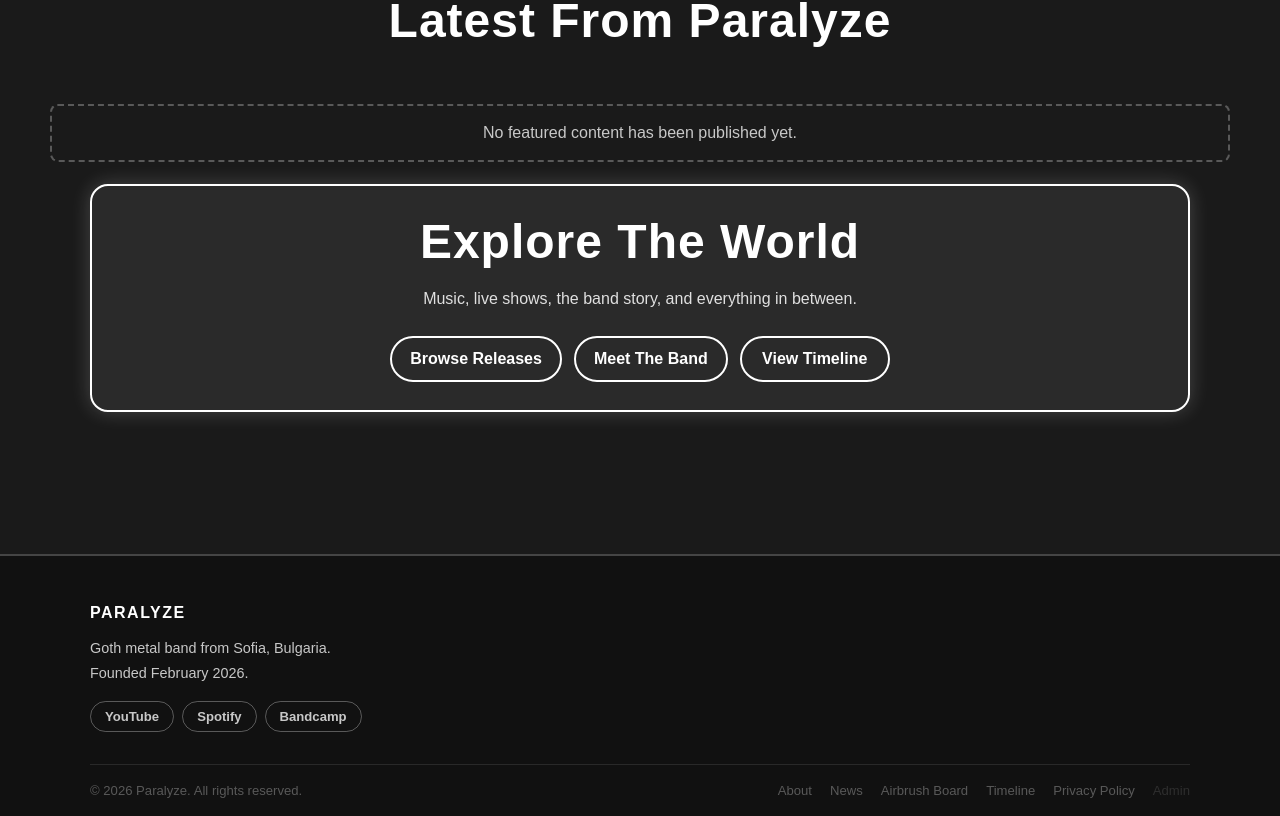
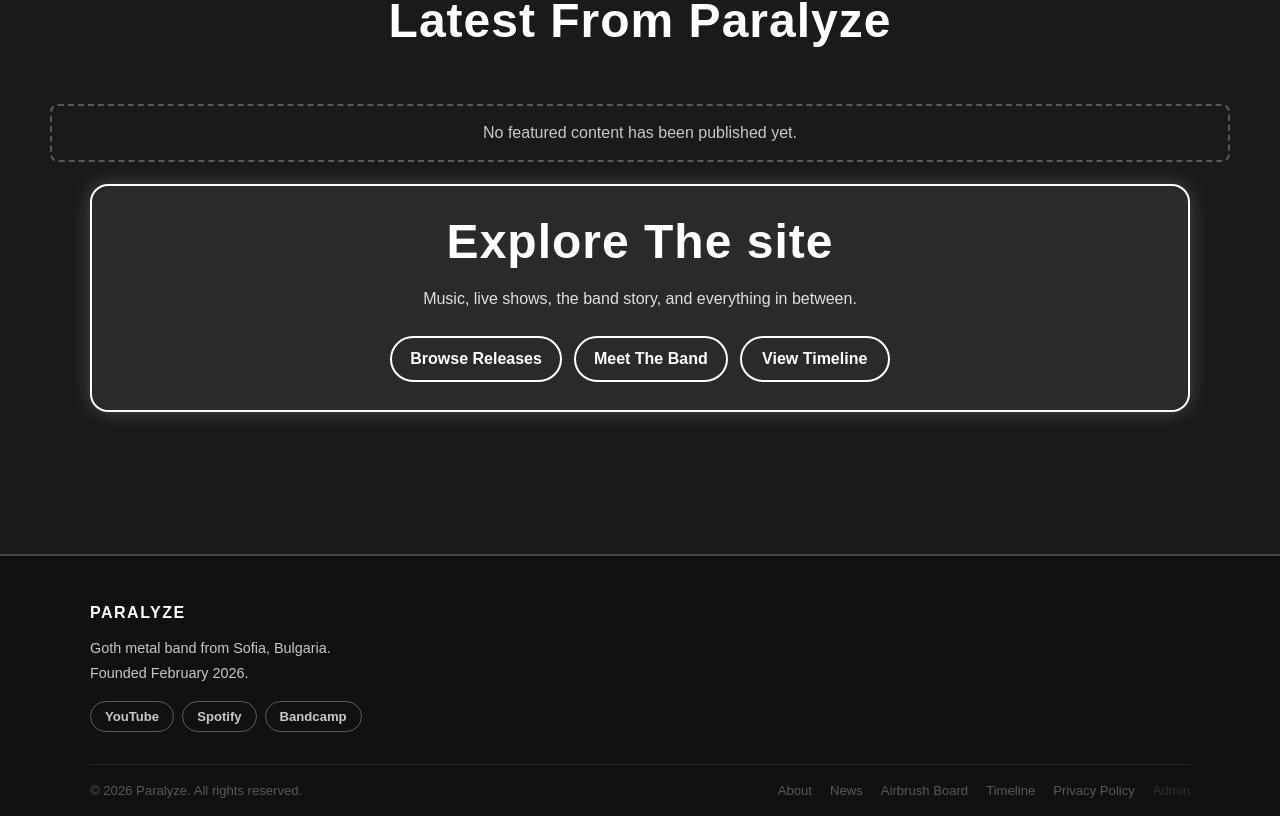
Before and after one commit to bobaFetr/DBW--------P26, a Next.js app: page / in a window 1280 px wide. Shown: the part 1130-1946 px from the top of the page. Built offline with nearby package versions, Linux system fonts and the light colour scheme; no server answers; a web font is replaced by a local one.

Commit message:
fix: update section title in cta-strip for consistency

```diff
--- a/app/page.jsx
+++ b/app/page.jsx
@@ -25,7 +25,7 @@ export default function HomePage() {
       <HomeContent />
 
       <section className="cta-strip">
-        <h2 className="section-title">Explore The World</h2>
+        <h2 className="section-title">Explore The site</h2>
         <p>Music, live shows, the band story, and everything in between.</p>
         <div className="cta-actions">
           <Link className="action-link" href="/albums">
```
